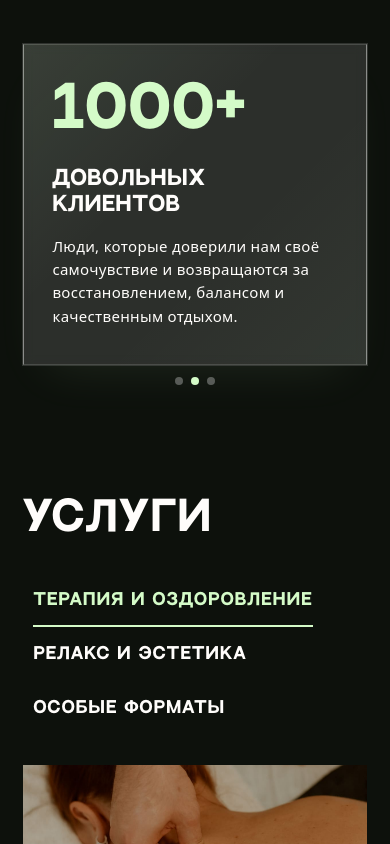
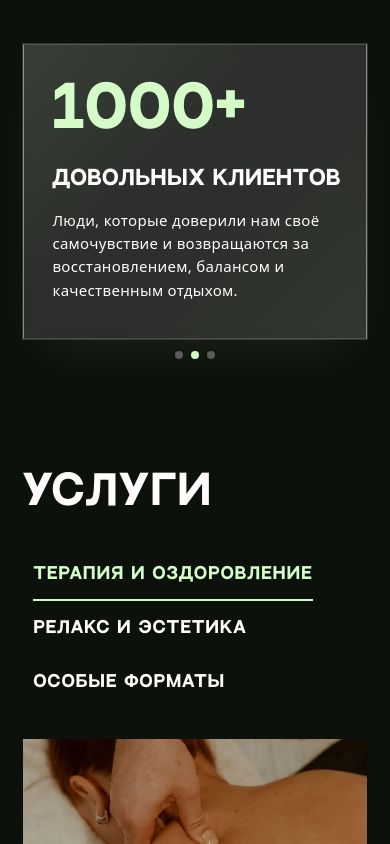
Before and after one commit to LesyaKulikov/tulsanoff, a React (Vite) app: page / in a window 390 px wide. Shown: the part 1077-1921 px from the top of the page. Built offline with nearby package versions, Linux system fonts and the light colour scheme; a web font is replaced by a local one.

Commit message:
style: no wrap approach title on mobile

```diff
--- a/src/components/Approach/Approach.module.css
+++ b/src/components/Approach/Approach.module.css
@@ -51,6 +51,10 @@
 
   .carousel .card {
     min-height: 260px;
+  }
+
+  .carousel .title {
+    white-space: nowrap;
   }
 
   .dots {
```
